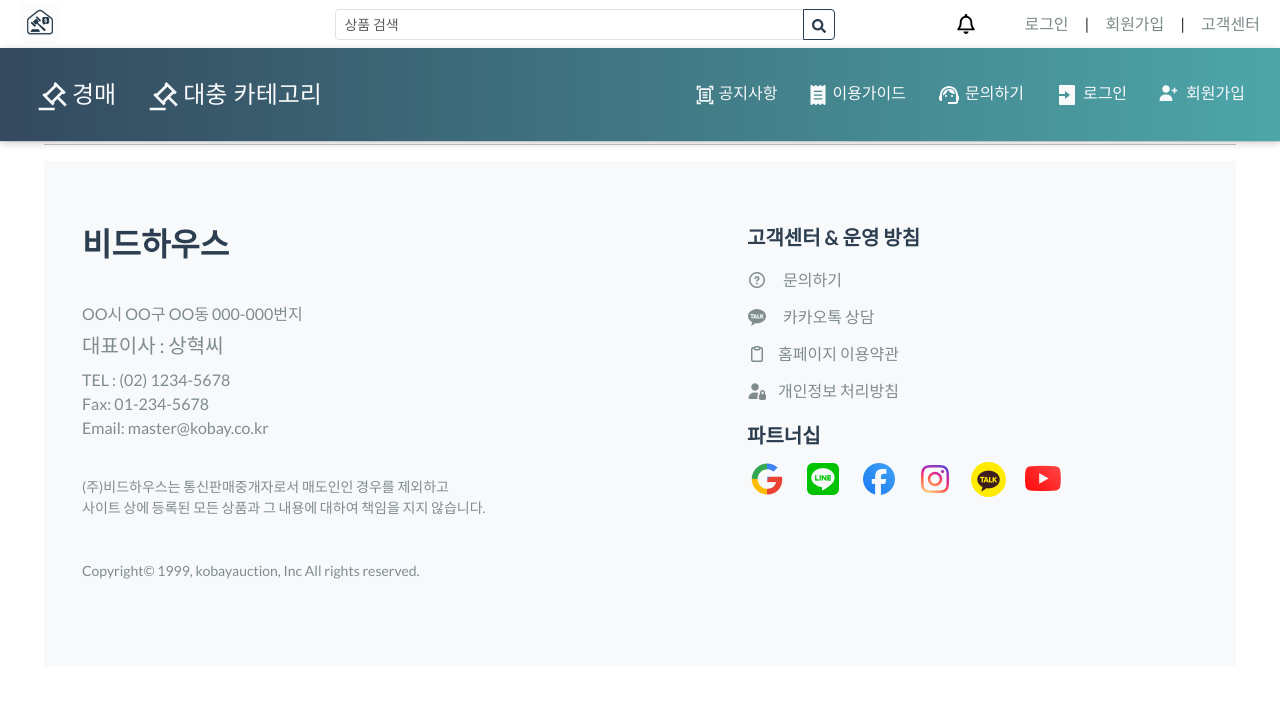
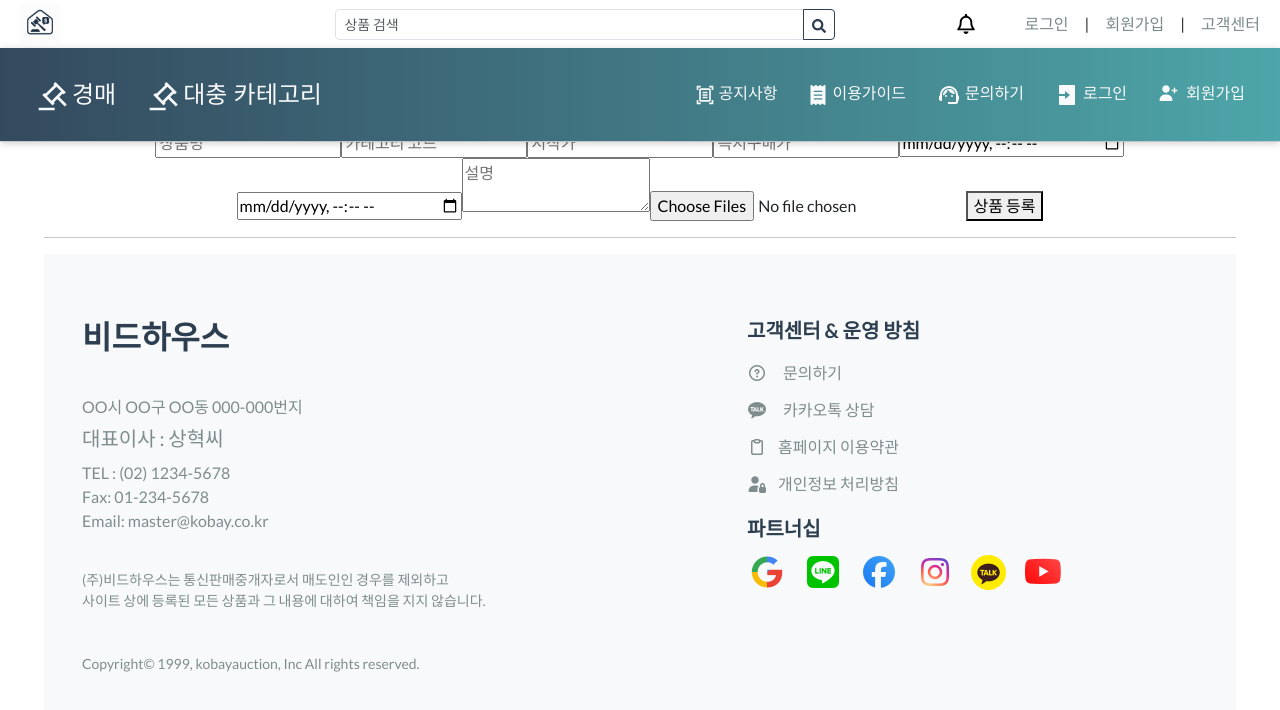
Before and after one commit to kimyeong123/KH16-3-final-frontend, a React (Vite) app: page /product/productadd in a window 1280 px wide. Shown: the top 710 px of the page. Built offline with nearby package versions, Linux system fonts and the light colour scheme.

Commit message:
상품등록이에요

```diff
--- a/src/components/Content.jsx
+++ b/src/components/Content.jsx
@@ -13,6 +13,12 @@ import QnaDetail from "./qna/QnaDetail";
 import QnaList from "./qna/QnaList";
 import MemberJoinFinish from "./member/MemberJoinFinish";
 import MemberMypage from "./member/MemberMypage";
+import KakaoPay from "./pay/KakaoPay";
+import KakaoPaySuccess from "./pay/KakaoPaySuccess";
+import KakaoPayCancel from "./pay/KakaoPayCancel";
+import KakaoPayFail from "./pay/KakaoPayFail";
+import ProductAdd from "./product/ProductAdd";
+import ProductAddDone from "./product/ProductAddDone";
 
 export default function Content() {
 
@@ -44,6 +50,14 @@ export default function Content() {
                         {/* 메세지(알림) */}
                         <Route path="/message/list" element={<MessageList/>}></Route>
 
+                         <Route path="/pay/kakaopay" element={<KakaoPay />} />
+                        <Route path="/pay/kakaopay/success" element={<KakaoPaySuccess />} />
+                        <Route path="/pay/kakaopay/cancel" element={<KakaoPayCancel />} />
+                        <Route path="/pay/kakaopay/fail" element={<KakaoPayFail />} />
+
+                      {/*  상품 등록 페이지 */}
+                        <Route path="/product/productadd" element={<ProductAdd />} />
+                        <Route path="/product/done" element={<ProductAddDone />} />
                     </Routes>
                     </div>
                 </div>
--- a/src/components/pay/KakaoPay.jsx
+++ b/src/components/pay/KakaoPay.jsx
@@ -8,40 +8,56 @@ export default function KakaoPay() {
   const navigate = useNavigate();
 
   const requestPay = async () => {
+    // 1. 금액 검증
     if (!amount || isNaN(amount) || Number(amount) <= 0) {
       alert("올바른 금액을 입력하세요");
       return;
     }
 
+    // 2. 로그인 여부(토큰) 확인
+    const authHeader = axios.defaults.headers.common["Authorization"];
+    if (!authHeader) {
+      alert("로그인이 필요한 서비스입니다.");
+      navigate("/member/login");
+      return;
+    }
+
     try {
+      // 3. 결제 요청 전송
       const { data } = await axios.post(
         "/kakaopay/buy",
         {
-
           amount: Number(amount),
         },
         {
-
           headers: {
             "Frontend-Url": window.location.origin + "/pay/kakaopay",
+
+            // ★★★ 반드시 추가해야 하는 부분 ★★★
+            "Authorization": authHeader,
           },
         }
       );
 
+      // 4. 카카오페이 결제 페이지로 이동
       window.location.href = data.next_redirect_pc_url;
     } catch (e) {
-      console.error(e);
+      console.error("카카오페이 결제 요청 에러:", e);
 
+      if (e.response) {
+        const status = e.response.status;
+        const message = e.response.data?.message;
 
-      if (e.response && e.response.status === 401) {
-        alert("로그인이 필요한 서비스입니다.");
-        navigate("/member/login");
-        return;
-      }
+        if (status === 401) {
+          alert("로그인이 필요한 서비스입니다.");
+          navigate("/member/login");
+          return;
+        }
 
-      if (e.response && e.response.data && e.response.data.message === "INVALID_AMOUNT") {
-        alert("금액이 올바르지 않습니다.");
-        return;
+        if (status === 400 && message === "INVALID_AMOUNT") {
+          alert("금액이 올바르지 않습니다.");
+          return;
+        }
       }
 
       alert("결제 요청 실패");
--- /dev/null
+++ b/src/components/product/ProductAdd.jsx
@@ -0,0 +1,131 @@
+// src/components/product/ProductAdd.jsx
+import { useState } from "react";
+import axios from "axios";
+import { useAtom } from "jotai";
+import { accessTokenState } from "../../utils/jotai";
+import { useNavigate } from "react-router-dom";
+
+export default function ProductAdd() {
+  const navigate = useNavigate();
+  const [accessToken, setAccessToken] = useAtom(accessTokenState);
+
+  const [form, setForm] = useState({
+    name: "",
+    categoryCode: "",
+    description: "",
+    startPrice: "",
+    instantPrice: "",
+    startTime: "",
+    endTime: "",
+  });
+
+  const [files, setFiles] = useState([]);
+
+  const changeForm = (e) => {
+    const { name, value } = e.target;
+    setForm((prev) => ({ ...prev, [name]: value }));
+  };
+
+  const changeFiles = (e) => {
+    const list = Array.from(e.target.files || []);
+    setFiles(list);
+  };
+
+  const submit = async (e) => {
+    e.preventDefault();
+
+    if (!accessToken || accessToken.trim().length === 0) {
+      alert("로그인이 필요합니다");
+      return;
+    }
+
+
+    if (!files || files.length === 0) {
+      alert("첨부파일을 최소 1개 이상 선택해야 상품 등록이 가능합니다.");
+      return;
+    }
+
+    const authHeader = accessToken.startsWith("Bearer ")
+      ? accessToken
+      : "Bearer " + accessToken;
+
+    const body = {
+      name: form.name,
+      categoryCode: Number(form.categoryCode),
+      description: form.description,
+      startPrice: Number(form.startPrice),
+      finalPrice: null,
+      instantPrice: form.instantPrice ? Number(form.instantPrice) : null,
+      startTime: form.startTime + ":00",
+      endTime: form.endTime + ":00",
+      status: "REGISTRATION",
+      buyerNo: null,
+    };
+
+    try {
+      // 1) 상품 등록(JSON)
+      const createResp = await axios.post("http://localhost:8080/product/", body, {
+        headers: { Authorization: authHeader },
+      });
+
+      const renewed1 = createResp.headers["access-token"] || createResp.headers["Access-Token"];
+      if (renewed1) setAccessToken(renewed1);
+
+      const productNo =
+        createResp.data?.productNo ??
+        createResp.data?.product_no ??
+        createResp.data?.productId ??
+        createResp.data?.product_id ??
+        null;
+
+      if (!productNo) {
+        alert("상품은 등록됐는데 productNo 응답이 없어서 첨부 업로드를 못합니다. 서버 응답을 확인하세요.");
+        return;
+      }
+
+      // 2) 첨부 업로드(multipart) - 이제는 무조건 실행(파일 필수라서)
+      const fd = new FormData();
+      files.forEach((f) => fd.append("files", f));
+
+      const uploadResp = await axios.post(
+        `http://localhost:8080/product/${productNo}/attachments`,
+        fd,
+        { headers: { Authorization: authHeader } }
+      );
+
+      const renewed2 = uploadResp.headers["access-token"] || uploadResp.headers["Access-Token"];
+      if (renewed2) setAccessToken(renewed2);
+
+      // 3) 완료 페이지 이동
+      navigate("/product/done", {
+        state: {
+          message: "상품과 첨부가 정상적으로 등록되었습니다.",
+          productNo,
+        },
+      });
+    } catch (err) {
+      const status = err.response?.status;
+      console.error("등록 실패", err.response || err);
+
+      if (status === 401) alert("토큰 만료/로그인 필요: 다시 로그인 해주세요");
+      else alert("상품 등록/첨부 업로드 실패");
+    }
+  };
+
+  return (
+    <form onSubmit={submit}>
+      <input name="name" value={form.name} onChange={changeForm} placeholder="상품명" />
+      <input name="categoryCode" value={form.categoryCode} onChange={changeForm} placeholder="카테고리 코드" />
+      <input name="startPrice" value={form.startPrice} onChange={changeForm} placeholder="시작가" type="number" />
+      <input name="instantPrice" value={form.instantPrice} onChange={changeForm} placeholder="즉시구매가" type="number" />
+      <input name="startTime" type="datetime-local" value={form.startTime} onChange={changeForm} />
+      <input name="endTime" type="datetime-local" value={form.endTime} onChange={changeForm} />
+      <textarea name="description" value={form.description} onChange={changeForm} placeholder="설명" />
+
+
+      <input type="file" multiple onChange={changeFiles} required />
+
+      <button type="submit">상품 등록</button>
+    </form>
+  );
+}
--- /dev/null
+++ b/src/components/product/ProductAddDone.jsx
@@ -0,0 +1,52 @@
+// src/components/product/ProductAddDone.jsx
+import { useNavigate, useLocation } from "react-router-dom";
+import { FaCheck } from "react-icons/fa";
+
+export default function ProductAddDone() {
+  const navigate = useNavigate();
+  const location = useLocation();
+
+
+  const message = location.state?.message ?? "상품이 정상적으로 등록되었습니다.";
+  const productNo = location.state?.productNo ?? null;
+
+  return (
+    <div className="container-fluid d-flex justify-content-center align-items-center vh-100 bg-light">
+      <div className="card shadow-sm border-0" style={{ width: 420, borderRadius: 16 }}>
+        <div className="card-body text-center px-4 pt-5 pb-4">
+          <div
+            className="d-flex justify-content-center align-items-center mx-auto mb-4"
+            style={{ width: 64, height: 64, borderRadius: "50%", backgroundColor: "#5b5ce2" }}
+          >
+            <FaCheck color="white" size={22} />
+          </div>
+
+          <h5 className="fw-bold mb-2">상품등록이 완료되었습니다.</h5>
+          <div className="text-muted" style={{ fontSize: 14 }}>
+            {message}
+          </div>
+        </div>
+
+        <div className="px-4 pb-4 d-flex gap-2">
+          {productNo && (
+            <button
+              className="btn btn-outline-secondary w-50 fw-semibold"
+              style={{ borderRadius: 10, height: 48 }}
+              onClick={() => navigate(`/product/detail/${productNo}`)}
+            >
+              상세보기
+            </button>
+          )}
+
+          <button
+            className="btn w-100 fw-semibold"
+            style={{ backgroundColor: "#5b5ce2", color: "white", borderRadius: 10, height: 48 }}
+            onClick={() => navigate("/product/list")}
+          >
+            상품 목록 확인하기
+          </button>
+        </div>
+      </div>
+    </div>
+  );
+}
```
Also changed, not shown: src/components/product/ProductDetail.jsx (added), src/components/product/ProductEdit.jsx (added), src/components/product/ProductList.jsx (added).
